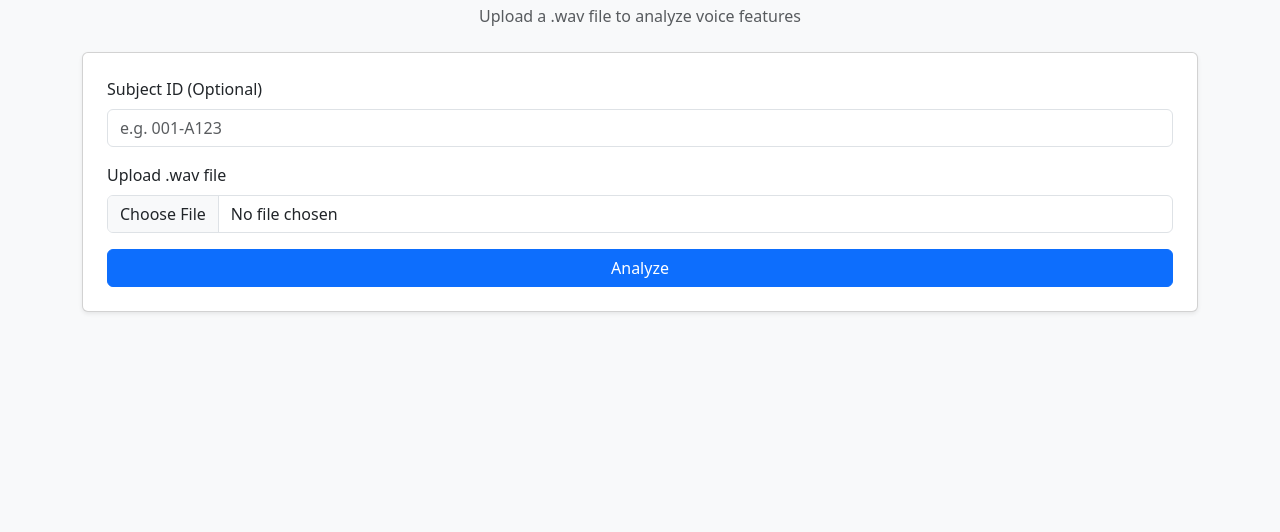
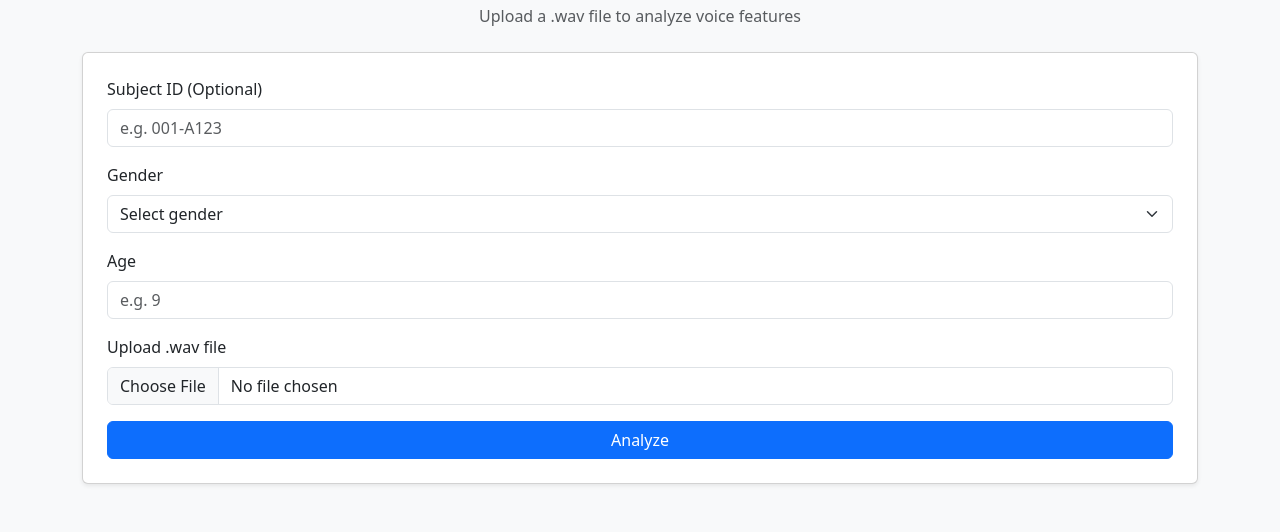
Before and after one commit to lucia1970-student/FlaskApp, a Flask app: page / in a window 1280 px wide. Shown: the part 290-822 px from the top of the page. Before the commit the page ends 603 px from the top, so only its background shows below. Run offline with Flask 3, Linux system fonts and the light colour scheme; parts of the project's set-up code (start-up, migrations or seed data) failed here and were passed over.

Commit message:
Add files via upload

```diff
--- a/FlaskApp/templates/index.html
+++ b/FlaskApp/templates/index.html
@@ -26,6 +26,20 @@
     </div>
 
     <div class="mb-3">
+      <label for="gender" class="form-label">Gender</label>
+      <select name="gender" class="form-select">
+        <option value="">Select gender</option>
+        <option value="male">Male</option>
+        <option value="female">Female</option>
+      </select>
+    </div>
+
+    <div class="mb-3">
+      <label for="age" class="form-label">Age</label>
+      <input type="number" name="age" class="form-control" placeholder="e.g. 9">
+    </div>
+
+    <div class="mb-3">
       <label for="audio" class="form-label">Upload .wav file</label>
       <input type="file" name="audio" accept=".wav;.mp3" class="form-control" required>
     </div>
```
Also changed, not shown: FlaskApp/templates/results.html (+9 -10 lines).
